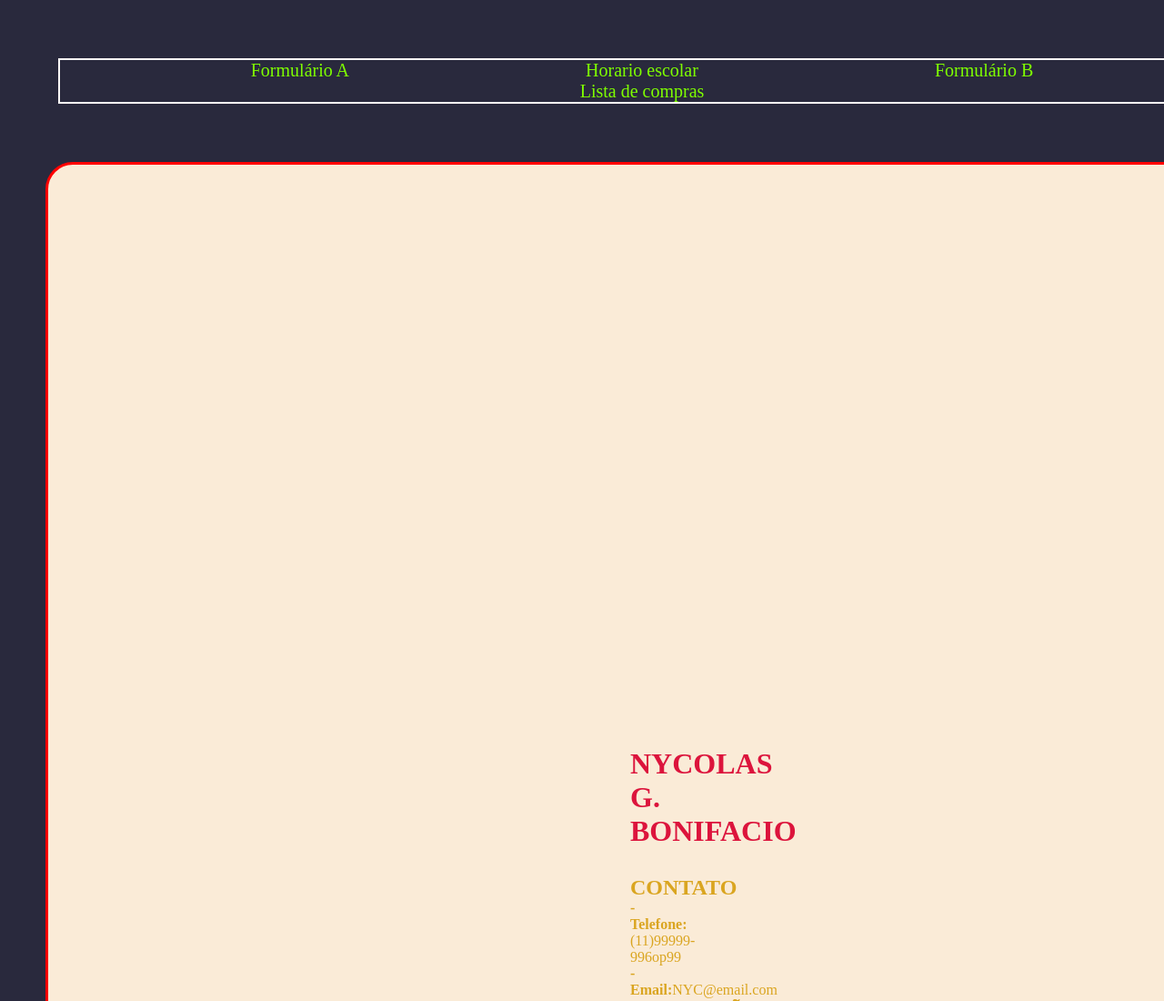
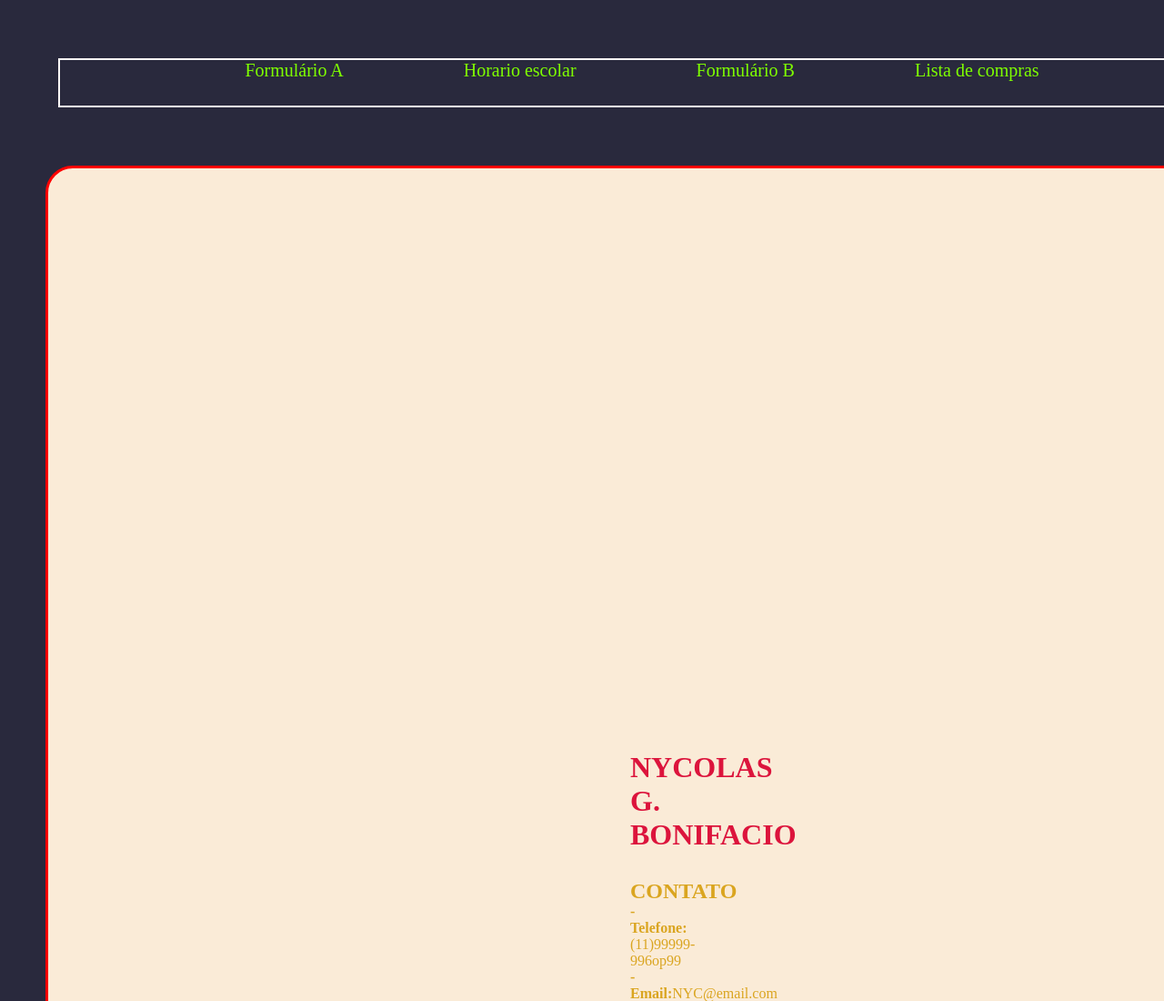
Before and after one commit to bonimaster02/aula-pw, a plain HTML site: page index.html in a window 1280 px wide. Shown: the top 1100 px of the page at 91% size. Drawn offline with Linux system fonts and the light colour scheme.

Commit message:
Update style.css

```diff
--- a/style.css
+++ b/style.css
@@ -23,7 +23,7 @@ body {
 .nav{
     border: 2px solid snow;
     width: 100%;
-    height: 50%;
+    height: 50px;
     text-align: center;
     margin: 5%;
 }
@@ -32,7 +32,7 @@ body {
     color: chartreuse;
     font-size: 20px;
     text-decoration: none;
-    padding: 10%;
+    padding: 5%;
 
 }
 
```
